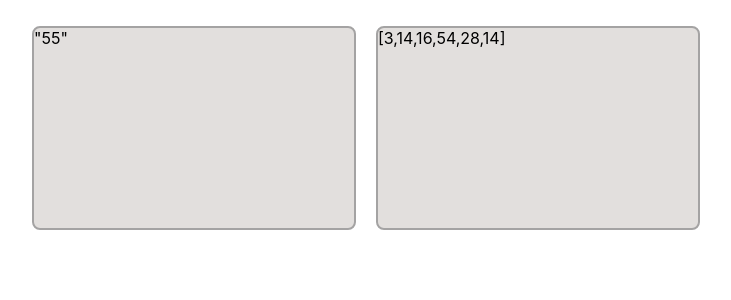
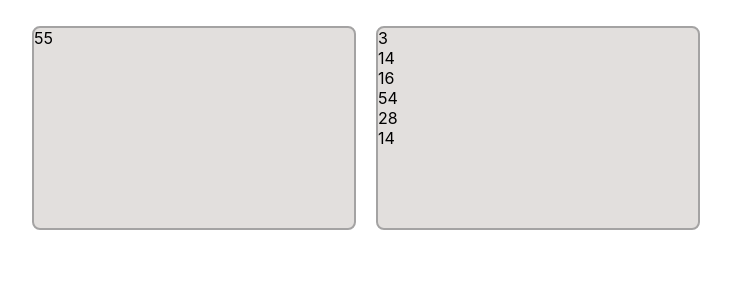
Before and after one commit to javigomez/dataperro, a React (Create React App) app: page / in a window 1280 px wide. Shown: the top 300 px of the page, without its empty margins (18-749 px from the left). Built offline with nearby package versions, Linux system fonts and the light colour scheme.

Commit message:
refactor: move data to widget kinds

```diff
--- a/src/App.js
+++ b/src/App.js
@@ -30,6 +30,26 @@ const Wrapper = styled.ul`
   display: flex;
 `
 
+const TimelapseWidget = (props) => {
+  if(!props.data) return 'no data'
+
+  return props.data.map(number => {
+    return (<div>{number}</div>)
+  })
+}
+
+
+const WidgetFactory = ({data, kind}) => {
+  switch (kind) {
+    case 'number':
+      return JSON.stringify(data)
+    case 'timelapse':
+      return (<TimelapseWidget data={data} />)
+    default:
+      return null
+  }
+}
+
 
 function App(props) {
   console.log(props)
@@ -42,7 +62,7 @@ function App(props) {
       setSelectedWidget(widget.id)
     }
 
-    return (<Widget key={widget.id} onClick={handleClick}>{JSON.stringify(widget.data)}</Widget>)
+    return (<Widget key={widget.id} onClick={handleClick}><WidgetFactory data={widget.data} kind={widget.kind}/></Widget>)
   } )
 
   return (
@@ -50,7 +70,7 @@ function App(props) {
       <Wrapper>
         {widgetList}
       </Wrapper>
-      {widget &&  <FullScreenWidget>{JSON.stringify(widget.data)}</FullScreenWidget>}
+      {widget &&  <FullScreenWidget><WidgetFactory data={widget.data} kind={widget.kind}/></FullScreenWidget>}
     </div>
   );
 }
--- a/src/index.js
+++ b/src/index.js
@@ -12,7 +12,7 @@ const initialState = {
     {
       id: '1',
       kind: 'number',
-      data: '55',
+      data: 55,
     },
     {
       id: '2',
```
